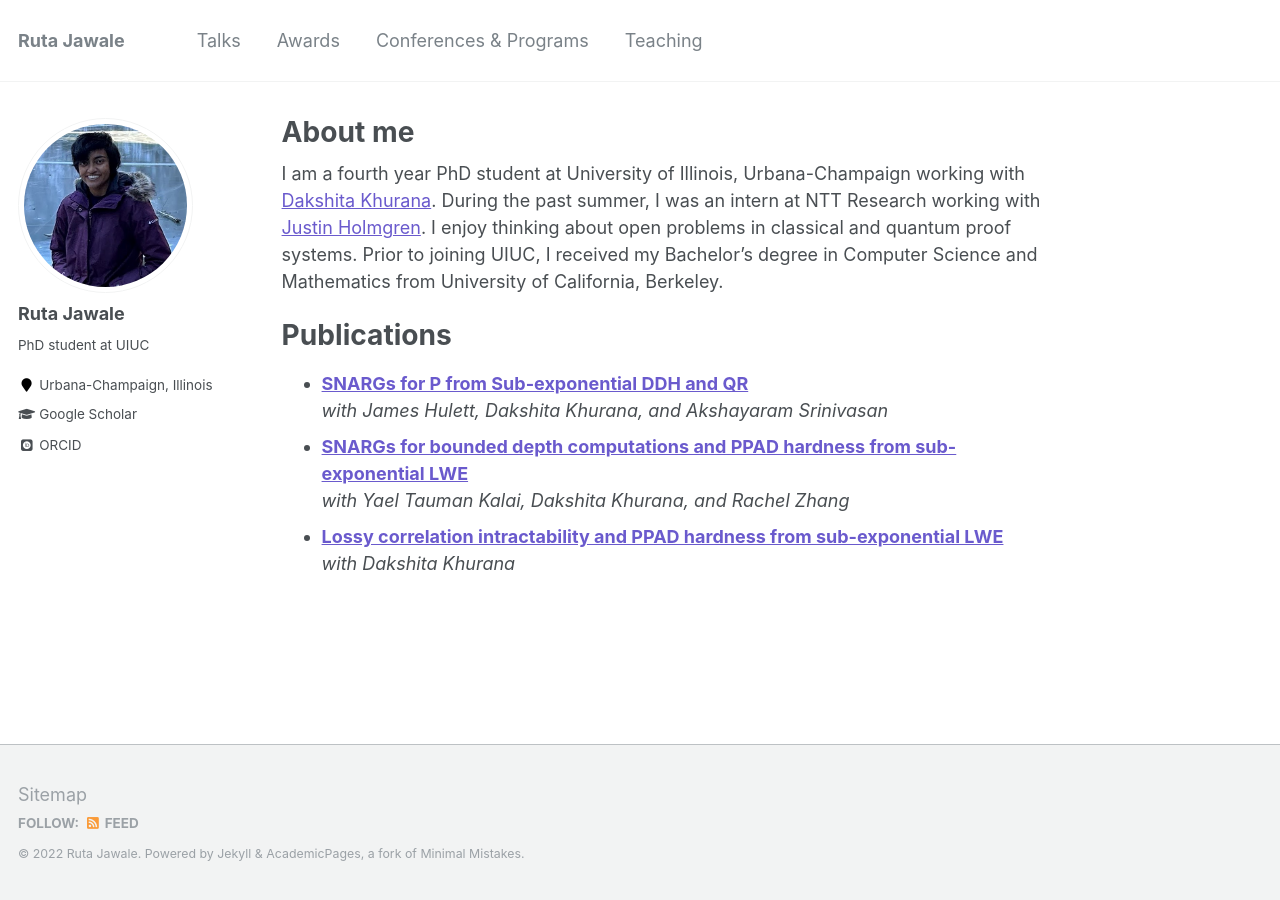
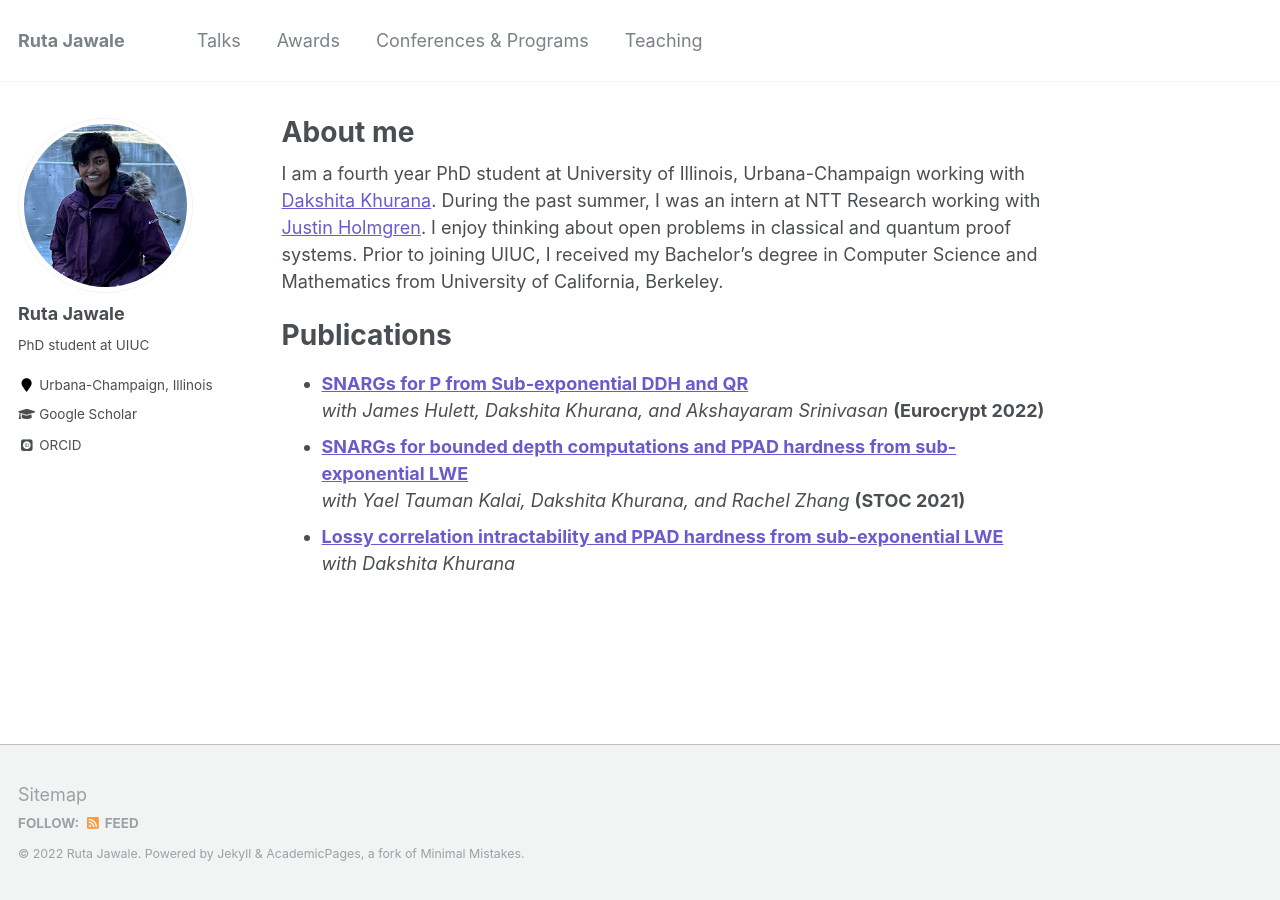
Before and after one commit to RutaJawale/RutaJawale.github.io, a Jekyll site: the page built from _pages/about.md, in a window 1280 px wide. Built offline with Jekyll 4.4.1, drawn with Linux system fonts in a browser that asks for light colours; some web fonts are replaced.

Commit message:
Publication Venues

```diff
--- a/_pages/about.md
+++ b/_pages/about.md
@@ -12,9 +12,9 @@ I am a fourth year PhD student at University of Illinois, Urbana-Champaign worki
 
 # Publications
 - <a href="https://eprint.iacr.org/2022/353" style="color: SlateBlue; text-decoration: underline;"><b>SNARGs for P from Sub-exponential DDH and QR</b></a>
-_with James Hulett, Dakshita Khurana, and Akshayaram Srinivasan_
+_with James Hulett, Dakshita Khurana, and Akshayaram Srinivasan_ <b>(Eurocrypt 2022)</b>
 - <a href="https://eprint.iacr.org/2020/980" style="color: SlateBlue; text-decoration: underline;"><b>SNARGs for bounded depth computations and PPAD hardness from sub-exponential LWE</b></a>
-_with Yael Tauman Kalai, Dakshita Khurana, and Rachel Zhang_
+_with Yael Tauman Kalai, Dakshita Khurana, and Rachel Zhang_ <b>(STOC 2021)</b>
 - <a href="https://eprint.iacr.org/2020/911" style="color: SlateBlue; text-decoration: underline;"><b>Lossy correlation intractability and PPAD hardness from sub-exponential LWE</b></a>
 _with Dakshita Khurana_
 
```
